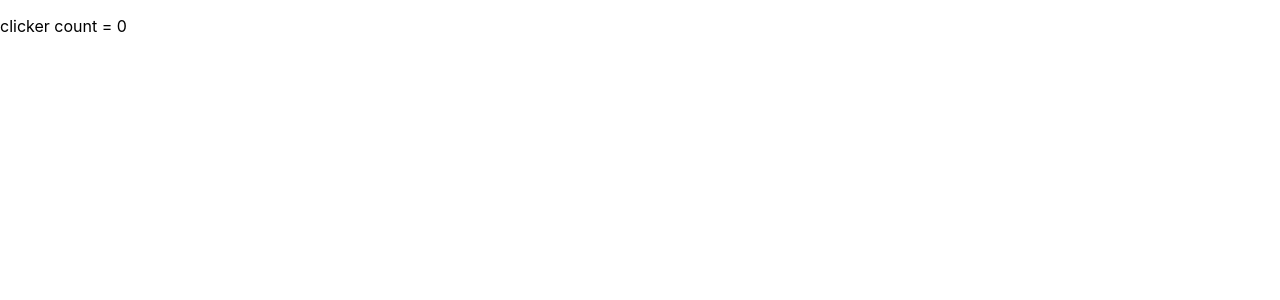
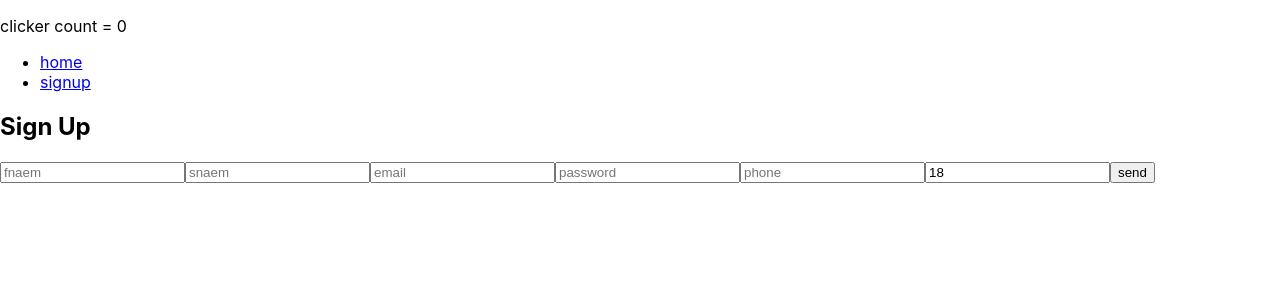
Before and after one commit to Solomii/fs-create-app, a React (Create React App) app: page /signup in a window 1280 px wide. Before the commit this address had no page. Shown: the top 300 px of the page. Built offline with nearby package versions, Linux system fonts and the light colour scheme.

Commit message:
Add useReducer

```diff
--- a/src/App.js
+++ b/src/App.js
@@ -132,11 +132,12 @@
 // };
 
 import React, { useState } from "react";
-import { BrowserRouter, Routes, Route } from "react-router-dom";
+import { BrowserRouter, Routes, Route, NavLink } from "react-router-dom";
 import HomePage from "./pages/HomePage";
 import { UserContext, ThemeContext } from "./contexts";
 import CONSTANTS from "./constants";
 import { useClicker } from "./hooks";
+import SignUpForm from "./components/forms/SignUpForm/insex";
 const {THEMES} = CONSTANTS;
 
 const App = () => {
@@ -151,8 +152,15 @@ const App = () => {
       <UserContext.Provider value={user}>
       <p>clicker count = {useClicker()}</p>
         <BrowserRouter>
+        <nav>
+        <ul>
+            <li><NavLink to="/">home</NavLink></li>
+            <li><NavLink to="/signup">signup</NavLink></li>
+        </ul>
+      </nav>
           <Routes>
             <Route path="/" element={<HomePage />} />
+            <Route path="/signup" element={<SignUpForm />} />
           </Routes>
         </BrowserRouter>
       </UserContext.Provider>
--- /dev/null
+++ b/src/components/forms/SignUpForm/insex.js
@@ -0,0 +1,78 @@
+import React, { useReducer } from "react";
+const initialState ={
+  fname:"",
+  sname:"",
+  email:"",
+  password:"",
+  phone:"",
+  age:18
+}
+const reducer = (state, action)=>{
+  const {name, value}= action;
+    const newState ={
+      ...state,
+      [name]:value
+    }
+    return newState;
+}
+
+const SignUpForm = () => {
+  const [state, dispatch] = useReducer(reducer, initialState);
+
+  const hanleInput = ({target:{name, value}})=>{
+    const action ={name, value};
+    dispatch(action)
+  }
+    return (
+        <div>
+            <h2>Sign Up</h2>
+            <form>
+             <input
+                    type="text"
+                    name="fname"
+                    value={state.fname}
+                    onChange={hanleInput}
+                    placeholder="fnaem"
+                />
+                <input
+                    type="text"
+                    name="sname"
+                    value={state.sname}
+                    onChange={hanleInput}
+                    placeholder="snaem"
+                />
+                <input
+                    type="email"
+                    name="email"
+                    value={state.email}
+                    onChange={hanleInput}
+                    placeholder="email"
+                />
+                <input
+                    type="password"
+                    name="password"
+                    value={state.password}
+                    onChange={hanleInput}
+                    placeholder="password"
+                />
+                <input
+                    type="text"
+                    name="phone"
+                    value={state.phone}
+                    onChange={hanleInput}
+                    placeholder="phone"
+                />
+                <input
+                    type="number"
+                    name="age"
+                    value={state.age}
+                    onChange={hanleInput}
+                    placeholder="age"
+                />
+                <input type="submit" value="send" />
+            </form>
+        </div>
+    );
+};
+
+export default SignUpForm;
```
